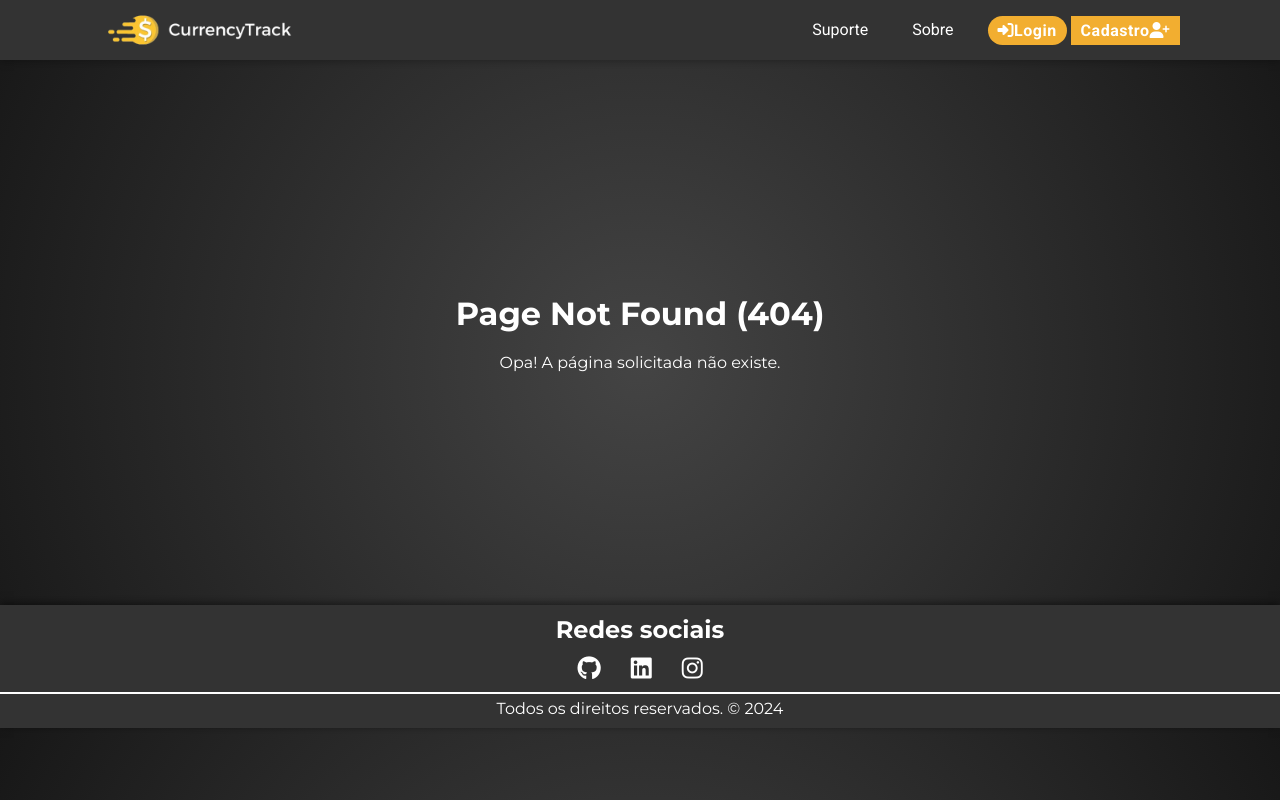
After one commit to Ric002x/CoinTracker, a Flask app: template app/base/templates/pages/errors/404.html in a window 1280 px wide. The commit adds this page. Run offline with Flask 3, Linux system fonts and the light colour scheme; the template is opened without the code that fills it, so the values that code supplies are empty; parts of the project's set-up code (start-up, migrations or seed data) failed here and were passed over; some libraries are stand-ins or nearby versions.

Commit message:
Implement personalized 404 Page; Refactor login and register view functions to handle ValidationErrors properly

```diff
--- a/app/base/static/css/base.css
+++ b/app/base/static/css/base.css
@@ -6,6 +6,7 @@
 @import url(footer.css);
 @import url(dashboard.css);
 @import url(register.css);
+@import url(errors.css);
 
 * {
   margin: 0;
--- a/app/base/static/css/dashboard.css
+++ b/app/base/static/css/dashboard.css
@@ -5,7 +5,7 @@
     gap: 20px;
     width: 90%;
     margin: 50px auto;
-    min-height: 428px;
+    min-height: 445px;
 }
 
 .user-dashboard section {
--- /dev/null
+++ b/app/base/static/css/errors.css
@@ -0,0 +1,8 @@
+.page-not-found {
+    display: flex;
+    justify-content: center;
+    align-items: center;
+    min-height: 545px;
+    flex-direction: column;
+    gap: 2rem;
+}
--- a/app/base/static/css/header.css
+++ b/app/base/static/css/header.css
@@ -33,20 +33,23 @@
     background-color: #cccccc12;
 }
 
-.login-button {
+.register-login-buttons span {
     background-color: var(--color-secondary);
     padding: 5px 10px;
-    border-radius: 10px;
-    border: none;
     font-size: 16px;
     cursor: pointer;
     font-weight: 600;
     color: var(--color-text);
     letter-spacing: 0.5px;
     transition: all 0.2s ease-in-out;
+    display: inline-block;
+    margin: 0;
 }
 
-.login-button i {margin-right: 8px;}
+.register-login-buttons span:first-child {
+    border-radius: 2rem;
+}
+
 
 
 @keyframes appear {
--- /dev/null
+++ b/app/base/templates/pages/errors/404.html
@@ -0,0 +1,9 @@
+{% extends "pages/base.html" %}
+
+
+{% block content %}
+<main class="page-not-found montserrat-regular-normal">
+    <h1>Page Not Found (404)</h1>
+    <p>Opa! A página solicitada não existe. </p>
+</main>
+{% endblock content %}
--- a/app/base/templates/pages/login.html
+++ b/app/base/templates/pages/login.html
@@ -10,12 +10,12 @@
 
             <div class="form-group">
                 {{ form.email.label }}
-                {{ form.email }}
+            <input id="email" name="email" required type="email" value="{% if form.email.data %}{{form.email.data}}{% endif %}" placeholder="exemplo@email.com">
             </div>
 
             <div class="form-group">
                 {{ form.password.label }}
-                {{ form.password }}
+                <input id="password" name="password" required="" type="password" value="" placeholder="••••••••">
             </div>
 
             {{form.submit()}}
--- a/app/base/templates/pages/register.html
+++ b/app/base/templates/pages/register.html
@@ -4,12 +4,12 @@
 <main class="register montserrat-regular-normal">
     <section>
         <h1>Registrar-se</h1>
-        <form action="{{form_action}}" class="dft-form" method="POST">
+        <form class="dft-form" method="POST">
             {{ form.hidden_tag() }}
 
             <div class="form-group">
             {{form.username.label}}
-            <input id="username" name="username" required type="text" value="" placeholder="Ricardo Oliveira">
+            <input id="username" name="username" required type="text" value="{% if form.username.data %}{{form.username.data}}{% endif %}" placeholder="Ricardo Oliveira">
             {% for error in form.username.errors %}
                 <span style="color: red;">{{ error }}</span>
             {% endfor %}
@@ -17,7 +17,7 @@
 
             <div class="form-group">
             {{form.email.label}}
-            <input id="email" name="email" required type="email" value="" placeholder="ricardo_email@email.com">
+            <input id="email" name="email" required type="email" value="{% if form.email.data %}{{form.email.data}}{% endif %}" placeholder="ricardo_email@email.com">
             {% for error in form.email.errors %}
                 <span style="color: red;">{{ error }}</span>
             {% endfor %}
--- a/app/base/templates/partials/header.html
+++ b/app/base/templates/partials/header.html
@@ -10,7 +10,10 @@
             <li><a href="#suporte">Suporte</a></li>
             <li><a href="#sobre">Sobre</a></li>
             {% if not user %}
-                <li><a href="/login" class="login-button"><i class="fa-solid fa-right-to-bracket"></i>Login</a></li>
+                <li class="register-login-buttons">
+                    <span><i class="fa-solid fa-right-to-bracket"></i><a href="/login">Login</a></span>
+                    <span><a href="/register">Cadastro</a><i class="fa-solid fa-user-plus"></i></span>
+                </li>
             {% else %}
                 <li><a class="logged-user" href="/dashboard">{{ user.username }}</a></li>
                 <li><a class="logout-button" href="/logout"><i class="fa-solid fa-right-from-bracket"></i></a></li>
--- a/app/base/utils.py
+++ b/app/base/utils.py
@@ -67,7 +67,8 @@ def get_currency():
     a column named user_id, and a notification email will be send to those user
     using the function 'send_email'.
     """
-    with current_app.app_context():
+    from .run import app
+    with app.app_context():
         url = "https://economia.awesomeapi.com.br/json/last/USD-BRL"
         response = requests.get(url)
         data = response.json()
--- a/wsgi.py
+++ b/wsgi.py
@@ -1,9 +1,11 @@
 from app.base import create_app, db
+from app.base.utils import start_schedule
 
 app = create_app()
 
 with app.app_context():
     db.create_all()
+    start_schedule()
 
 if __name__ == "__main__":
     app.run(host='0.0.0.0', port=80, debug=False)
```
Also changed, not shown: app/base/__init__.py (+7 -4 lines), app/base/templates/pages/dashboard.html (+6 -4 lines), app/base/views.py (+86 -90 lines), 1 other file.
